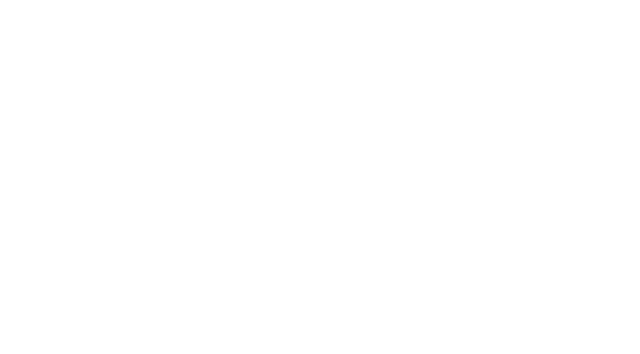
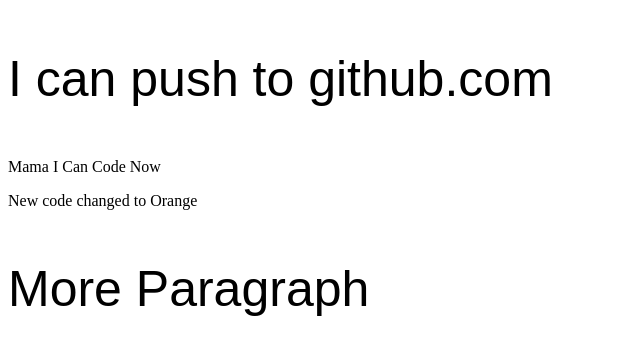
Before and after one commit to Minhazcox/my-first-repo, a plain HTML site: page index.html in a window 1280 px wide. Shown: the whole page, without its empty margins (0-640 px from the left). Drawn offline with Linux system fonts and the light colour scheme.

Commit message:
paragraph added

```diff
--- a/index.html
+++ b/index.html
@@ -5,8 +5,12 @@
     <meta http-equiv="X-UA-Compatible" content="IE=edge">
     <meta name="viewport" content="width=device-width, initial-scale=1.0">
     <title>My first Repo</title>
+    <link rel="stylesheet" href="style.css">
 </head>
 <body>
-
+    <p class="push">I can push to github.com</p>
+    <p>Mama I Can Code Now</p>
+    <p>New code changed to Orange</p>
+    <p class="push">More Paragraph</p>
 </body>
 </html>
--- /dev/null
+++ b/style.css
@@ -0,0 +1,5 @@
+.push{
+    font-size: 50px;
+    font-family: fantasy;
+    font-weight: 200;
+}
```
